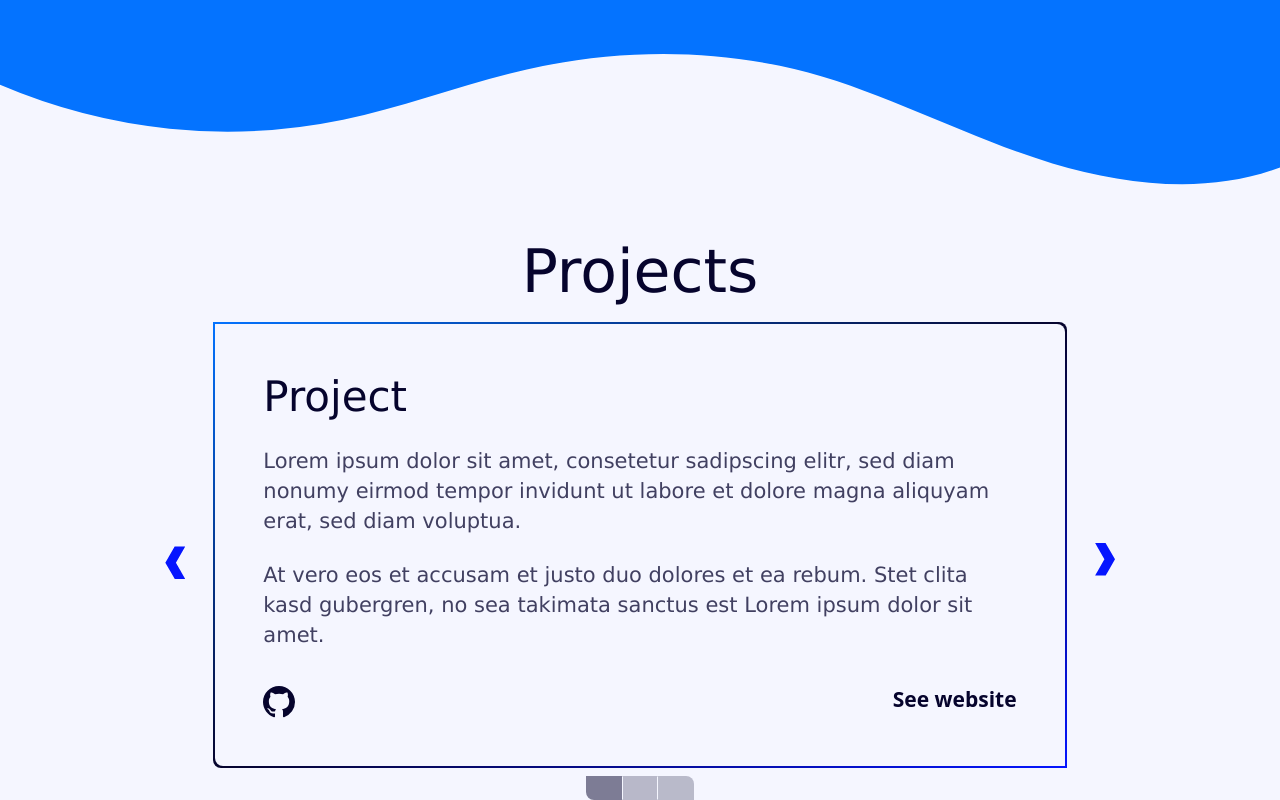
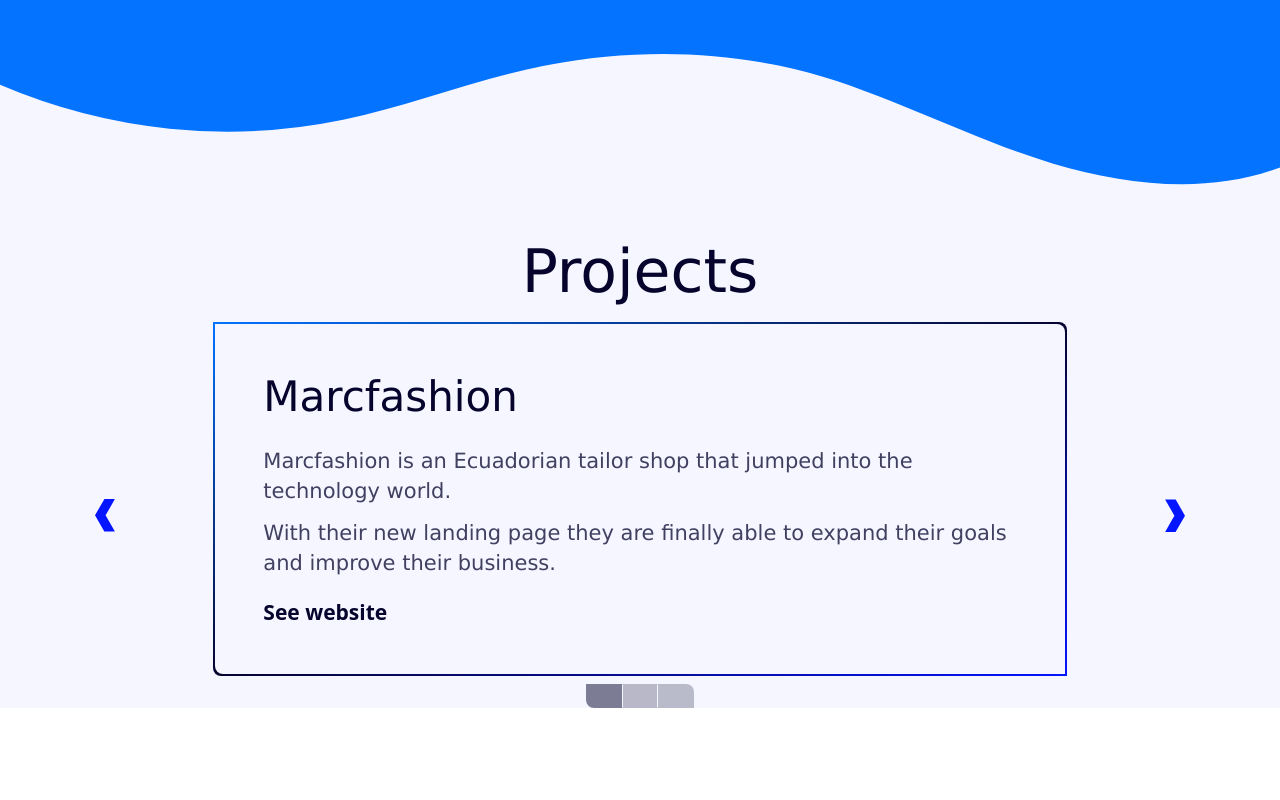
Before and after one commit to Mikadifo/Mikadifo.github.io, a Gatsby site: page / in a window 1280 px wide. Shown: the part 1207-2007 px from the top of the page. After the commit the page ends 1915 px from the top, so only its background shows below. Built offline with nearby package versions, Linux system fonts and the light colour scheme; Gatsby itself is replaced by a stand-in of ours.

Commit message:
[add] added projects control

```diff
--- a/gatsby-config.js
+++ b/gatsby-config.js
@@ -10,6 +10,15 @@ module.exports = {
         'gatsby-plugin-postcss',
         'gatsby-plugin-image',
         'gatsby-plugin-sharp',
+        {
+            resolve: 'gatsby-source-filesystem',
+            options: {
+                name: `data`,
+                path: `${__dirname}/src/data`,
+                ignore: [`**/\.*`],
+            },
+        },
         'gatsby-transformer-sharp',
+        'gatsby-transformer-json',
     ],
 };
--- a/package.json
+++ b/package.json
@@ -20,6 +20,7 @@
         "gatsby-plugin-image": "^3.8.0",
         "gatsby-plugin-sharp": "^5.8.1",
         "gatsby-source-filesystem": "^5.8.0",
+        "gatsby-transformer-json": "^5.8.0",
         "gatsby-transformer-sharp": "^5.8.0",
         "react": "^18.2.0",
         "react-dom": "^18.2.0",
--- a/src/components/about.js
+++ b/src/components/about.js
@@ -1,4 +1,4 @@
-import * as React from 'react';
+import React from 'react';
 import CurveBottom from './curves/curveBottom';
 import CurvesTop from './curves/curvesTop';
 
--- a/src/components/arrow.js
+++ /dev/null
@@ -1,18 +0,0 @@
-import * as React from 'react';
-
-const Arrow = ({ left }) => {
-    return (
-        <svg
-            fill="none"
-            xmlns="http://www.w3.org/2000/svg"
-            className={`${left ? 'rotate-180' : ''} h-9`}
-        >
-            <path
-                d="M38.5496 0.026698V0H28.138L33.3438 9.15684L33.5307 9.4505L37.4017 16.2848L28.1113 32.5962H38.6831L48.0001 16.3115L38.5496 0.026698Z"
-                className="fill-primary"
-            />
-        </svg>
-    );
-};
-
-export default Arrow;
--- a/src/components/button.js
+++ b/src/components/button.js
@@ -1,4 +1,4 @@
-import * as React from 'react';
+import React from 'react';
 
 const Button = ({ children }) => {
     return (
--- a/src/components/callToAction.js
+++ b/src/components/callToAction.js
@@ -1,4 +1,4 @@
-import * as React from 'react';
+import React from 'react';
 import Button from './button';
 
 const CallToAction = () => {
--- a/src/components/curves/curveBottom.js
+++ b/src/components/curves/curveBottom.js
@@ -1,4 +1,4 @@
-import * as React from 'react';
+import React from 'react';
 
 const CurveBottom = () => {
     return (
--- a/src/components/curves/curvesTop.js
+++ b/src/components/curves/curvesTop.js
@@ -1,4 +1,4 @@
-import * as React from 'react';
+import React from 'react';
 
 const CurvesTop = () => {
     return (
--- a/src/components/layout.js
+++ b/src/components/layout.js
@@ -1,4 +1,4 @@
-import * as React from 'react';
+import React from 'react';
 import { FaSun, FaMoon } from 'react-icons/fa';
 import { BsGithub, BsLinkedin } from 'react-icons/bs';
 import useDarkMode from '../hooks/useDarkMode';
--- a/src/components/projectCard.js
+++ b/src/components/projectCard.js
@@ -1,35 +1,38 @@
-import * as React from 'react';
+import React from 'react';
 import { BsGithub } from 'react-icons/bs';
 
-const ProjectCard = () => {
+const ProjectCard = ({ project }) => {
     return (
         <div className="rounded-tr-lg rounded-bl-lg bg-gradient-to-br from-secondary via-blue-dark to-primary p-[2px]">
-            <div className="rounded-tr-lg rounded-bl-lg p-4 lg:p-8 xl:p-12 bg-white dark:bg-blue-dark">
-                <h4 className="text-h4-sm lg:text-h4-md xl:text-h4-lg font-kufam mb-2 lg:mb-4 xl:mb-6">
-                    Project
-                </h4>
-                <p className="text-p font-league-spartan opacity-75">
-                    Lorem ipsum dolor sit amet, consetetur sadipscing elitr, sed
-                    diam nonumy eirmod tempor invidunt ut labore et dolore magna
-                    aliquyam erat, sed diam voluptua.
-                </p>
-                <br />
-                <p className="text-p font-league-spartan opacity-75">
-                    At vero eos et accusam et justo duo dolores et ea rebum.
-                    Stet clita kasd gubergren, no sea takimata sanctus est Lorem
-                    ipsum dolor sit amet.
-                </p>
-                <div className="flex justify-between mt-4 lg:mt-8 xl:mt-9">
+            <div className="flex flex-col justify-between rounded-tr-lg rounded-bl-lg p-4 lg:p-8 xl:p-12 bg-white dark:bg-blue-dark min-h-[350px]">
+                <div>
+                    <h4 className="text-h4-sm lg:text-h4-md xl:text-h4-lg font-kufam mb-2 lg:mb-4 xl:mb-6">
+                        {project.name}
+                    </h4>
+                    {project.description.split('\n').map((description, i) => (
+                        <p
+                            className={`text-p font-league-spartan opacity-75 ${
+                                i > 0 ? 'mt-3' : ''
+                            }`}
+                            key={i}
+                        >
+                            {description}
+                        </p>
+                    ))}
+                </div>
+                <div className="flex justify-between mt-5">
                     <a
-                        href="#"
+                        href={project.source}
                         target="_blank"
                         rel="noreferrer"
-                        className="hover:opacity-80"
+                        className={
+                            project.source ? 'hover:opacity-80' : 'hidden'
+                        }
                     >
                         <BsGithub className="w-6 h-6 md:w-7 md:h-7 lg:w-8 lg:h-8" />
                     </a>
                     <a
-                        href="#"
+                        href={project.URL}
                         target="_blank"
                         rel="noreferrer"
                         className="text-h6-md lg:text-h6-lg font-bold hover:underline underline-offset-4"
--- a/src/components/projects.js
+++ b/src/components/projects.js
@@ -1,27 +1,79 @@
-import * as React from 'react';
-import Arrow from './arrow';
+import { graphql, useStaticQuery } from 'gatsby';
+import React, { useEffect, useState } from 'react';
 import ProjectCard from './projectCard';
+import arrow from './../images/arrow.svg';
 
 const Projects = () => {
+    const { allProjectsJson } = useStaticQuery(graphql`
+        query ProjectsQuery {
+            allProjectsJson {
+                edges {
+                    node {
+                        id
+                        name
+                        description
+                        source
+                        URL
+                    }
+                }
+                totalCount
+            }
+        }
+    `);
+
+    const [currentProject, setCurrentProject] = useState(0);
+
+    const setPrevious = () => {
+        if (currentProject > 0) return setCurrentProject(currentProject - 1);
+        setCurrentProject(allProjectsJson.totalCount - 1);
+    };
+
+    const setNext = () => {
+        if (currentProject < allProjectsJson.totalCount - 1)
+            return setCurrentProject(currentProject + 1);
+        setCurrentProject(0);
+    };
+
     return (
         <div className="text-blue-dark dark:text-white mt-10">
             <h3 className="text-center text-h3-sm lg:text-h3-md xl:text-h3-lg mb-4 font-kufam">
                 Projects
             </h3>
-            <div className="grid grid-cols-6">
-                <button className="flex justify-center items-center">
-                    <Arrow left={true} />
+            <div className="grid grid-cols-6 place-items-center">
+                <button type="button" onClick={setPrevious}>
+                    <img src={arrow} alt="See previous project" />
                 </button>
                 <div className="col-span-4">
-                    <ProjectCard />
+                    <ProjectCard
+                        project={allProjectsJson.edges[currentProject].node}
+                    />
                     <div className="mt-2 flex place-content-center">
-                        <span className="bg-blue-dark dark:bg-white opacity-50 w-9 h-6 rounded-bl-lg" />
-                        <span className="bg-blue-dark dark:bg-white opacity-25 w-9 h-6 border-[1px] border-solid border-l-white border-r-white dark:border-l-blue-dark dark:border-r-blue-dark" />
-                        <span className="bg-blue-dark dark:bg-white opacity-25 w-9 h-6 rounded-tr-lg" />
+                        {allProjectsJson.edges.map(({ node }, i) => (
+                            <button
+                                type="button"
+                                key={node.id}
+                                onClick={() => setCurrentProject(i)}
+                                className={`${
+                                    i <= 0
+                                        ? 'rounded-bl-lg'
+                                        : i >= allProjectsJson.totalCount - 1
+                                        ? 'rounded-tr-lg'
+                                        : 'border-[1px] border-solid border-l-white border-r-white dark:border-l-blue-dark dark:border-r-blue-dark'
+                                } bg-blue-dark dark:bg-white w-9 h-6 ${
+                                    i === currentProject
+                                        ? 'opacity-50'
+                                        : 'opacity-25'
+                                }`}
+                            />
+                        ))}
                     </div>
                 </div>
-                <button className="flex justify-center items-center">
-                    <Arrow />
+                <button type="button" onClick={setNext}>
+                    <img
+                        src={arrow}
+                        alt="See next project"
+                        className="rotate-180"
+                    />
                 </button>
             </div>
         </div>
--- a/src/components/seo.js
+++ b/src/components/seo.js
@@ -1,4 +1,4 @@
-import * as React from 'react';
+import React from 'react';
 
 const Seo = () => {
     return <title>Mikadifo</title>;
--- /dev/null
+++ b/src/data/projects.json
@@ -0,0 +1,18 @@
+[
+    {
+        "name": "Marcfashion",
+        "description": "Marcfashion is an Ecuadorian tailor shop that jumped into the technology world.\nWith their new landing page they are finally able to expand their goals and improve their business.",
+        "URL": "https://www.marc-fashion.com/"
+    },
+    {
+        "name": "Centeravid",
+        "description": "Centeravid is clinic that helps adult and young men with addiction problems.\nThey’ve expanded their help to more people thanks to a new landing page.",
+        "URL": "https://centeravid.com/"
+    },
+    {
+        "name": "Certificage",
+        "description": "This project helps you to save all your certificates in the cloud, also you have the option to generate a sharing link.",
+        "source": "https://github.com/mikadifo/certificage",
+        "URL": "https://certificage.mikadifo.com/"
+    }
+]
```
Also changed, not shown: src/images/arrow.svg (added), 1 other file.
